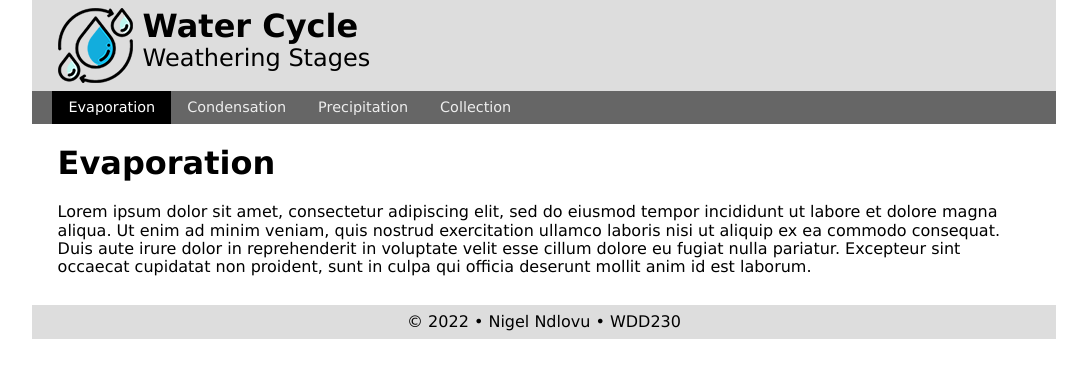
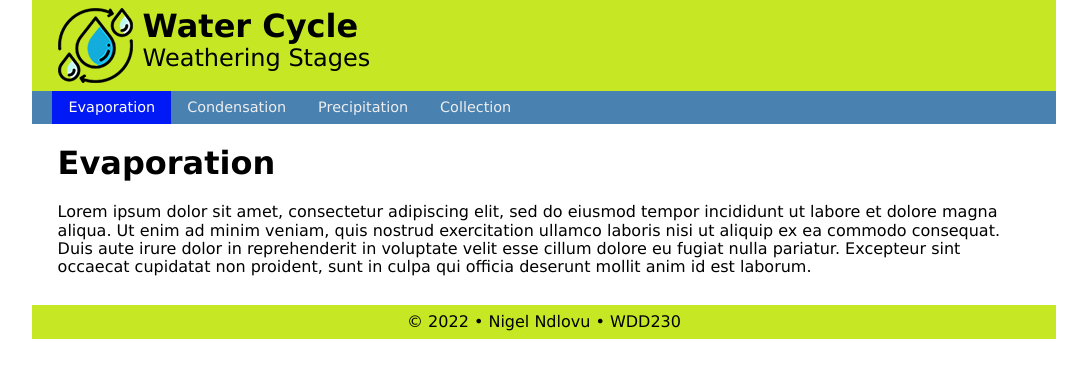
Before and after one commit to nigelndlovu/wdd230, a plain HTML site: page water_cycle/index.html in a window 1280 px wide. Shown: the whole page, without its empty margins (96-1183 px from the left). Drawn offline with Linux system fonts and the light colour scheme.

Commit message:
changed background colors

```diff
--- a/water_cycle/css/small.css
+++ b/water_cycle/css/small.css
@@ -15,7 +15,7 @@ body {
 /*----------- HEADER --------------*/
 header {
     padding: .5rem 2%;
-    background-color: #ddd;
+    background-color: rgb(198, 231, 35);
     display: grid;
     grid-template-columns: 75px auto;
 }
@@ -25,7 +25,7 @@ header h2 {margin: 0; font-weight: normal;}
 
 /*----------- NAVIGATION --------------*/
 nav {
-    background-color: #666;
+    background-color: rgb(73, 130, 176);
 }
 nav ul {
     list-style-type: none;
@@ -44,11 +44,11 @@ nav ul li a {
 
 
 nav ul li a:hover {
-    background-color: #aaa;
-    color: #333;
+    background-color: rgb(57, 69, 203);
+    color: rgb(0, 0, 0);
 }
 nav ul li.active a {
-    background-color: #000;
+    background-color: rgb(0, 25, 245);
     color: #fff;
 }
 /*----------- MAIN --------------*/
@@ -60,7 +60,7 @@ main {
 
 /*----------- FOOTER --------------*/
 footer {
-    background-color: #ddd;
+    background-color: rgb(198, 231, 35);
     padding: .5rem 2%;
     text-align: center;
 }
```
